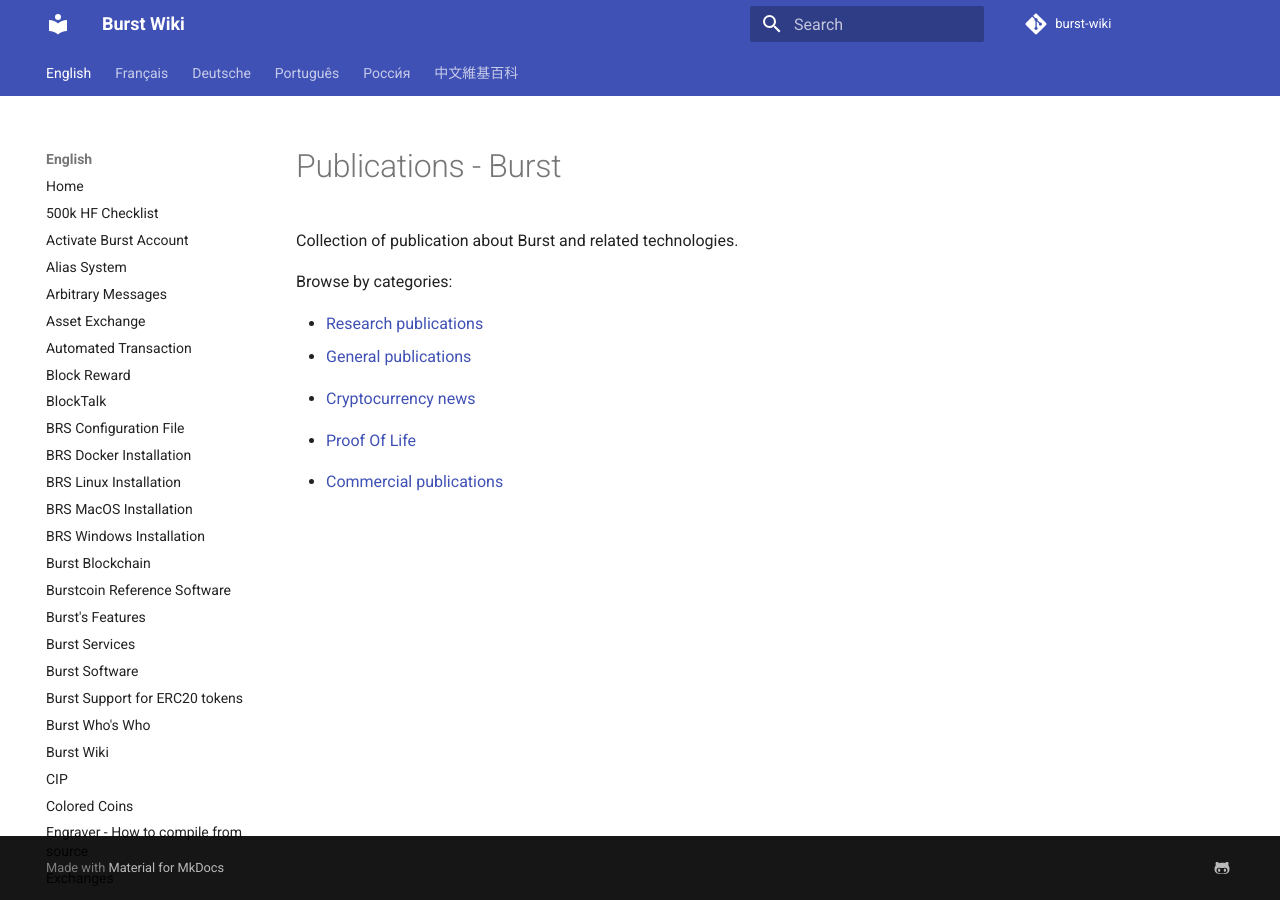
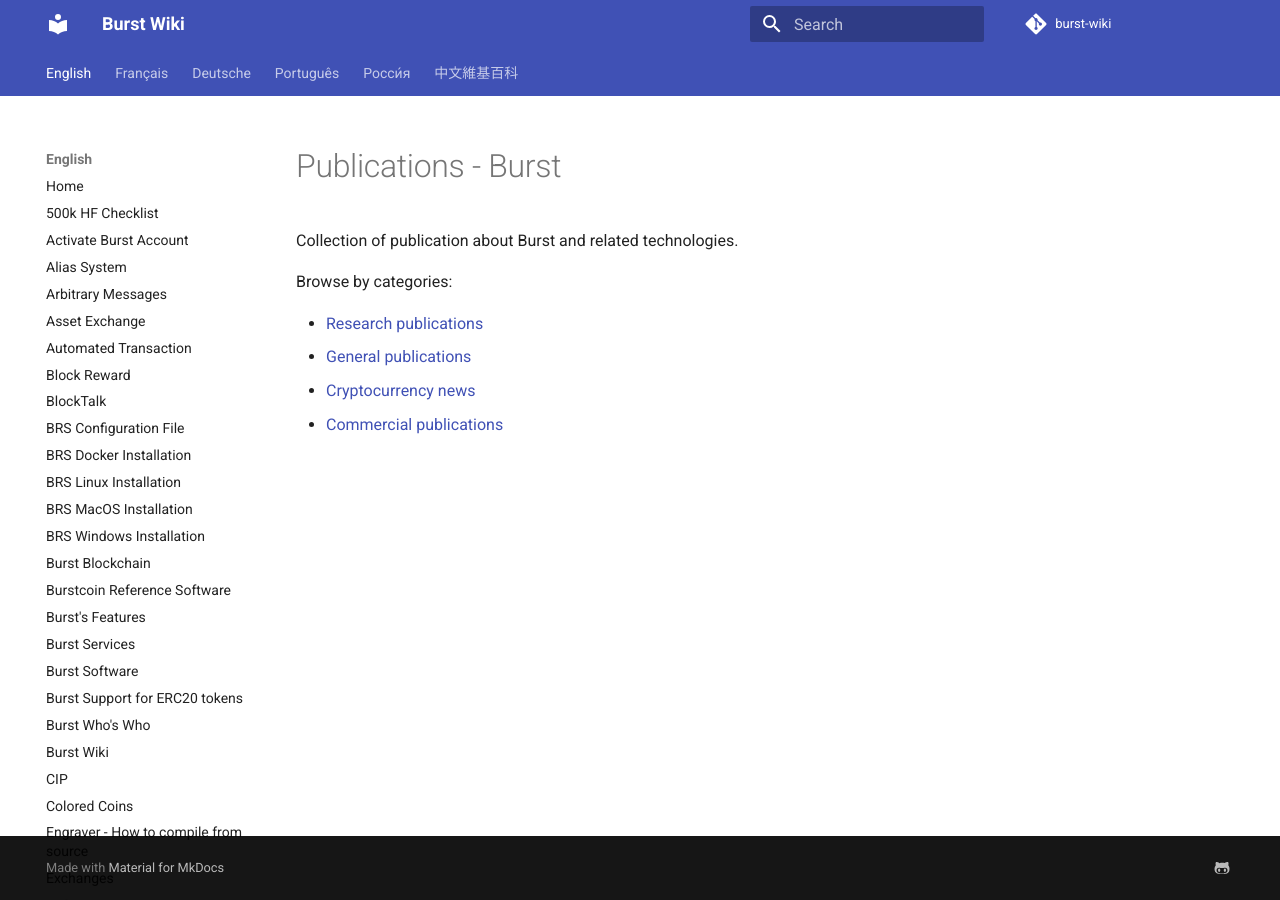
Before and after one commit to burst-apps-team/burst-wiki, an MkDocs documentation site: the page built from docs/en/publications-burst.md, in a window 1280 px wide. Built offline with MkDocs 1.6.1 and Material for MkDocs 9.7.7, drawn with Linux system fonts in a browser that asks for light colours; comment, search, counter and statistics services are not loaded; old or Windows-style settings are respelled for this version of MkDocs.

Commit message:
Update links

```diff
--- a/docs/en/publications-burst.md
+++ b/docs/en/publications-burst.md
@@ -2,17 +2,7 @@ Collection of publication about Burst and related technologies.
 
 Browse by categories:
 
--   [Research publications](publications-burst-research-.md)
--   [General publications](publications--burst--general-.md)
-
-<!-- -->
-
--   [Cryptocurrency news](publications--burst--cryptocurrency-news-.md)
-
-<!-- there are proof of life? 2019.05.26-->
-
--   [Proof Of Life](Publications:_Burst_(Cryptocurrency_news) "wikilink")
-
-<!-- -->
-
--   [Commercial publications](publications-burst-commercial-.md)
+-   [Research publications](publications-burst-research.md)
+-   [General publications](publications-burst-general.md)
+-   [Cryptocurrency news](publications-burst-cryptocurrency-news.md)
+-   [Commercial publications](publications-burst-commercial.md)
```
